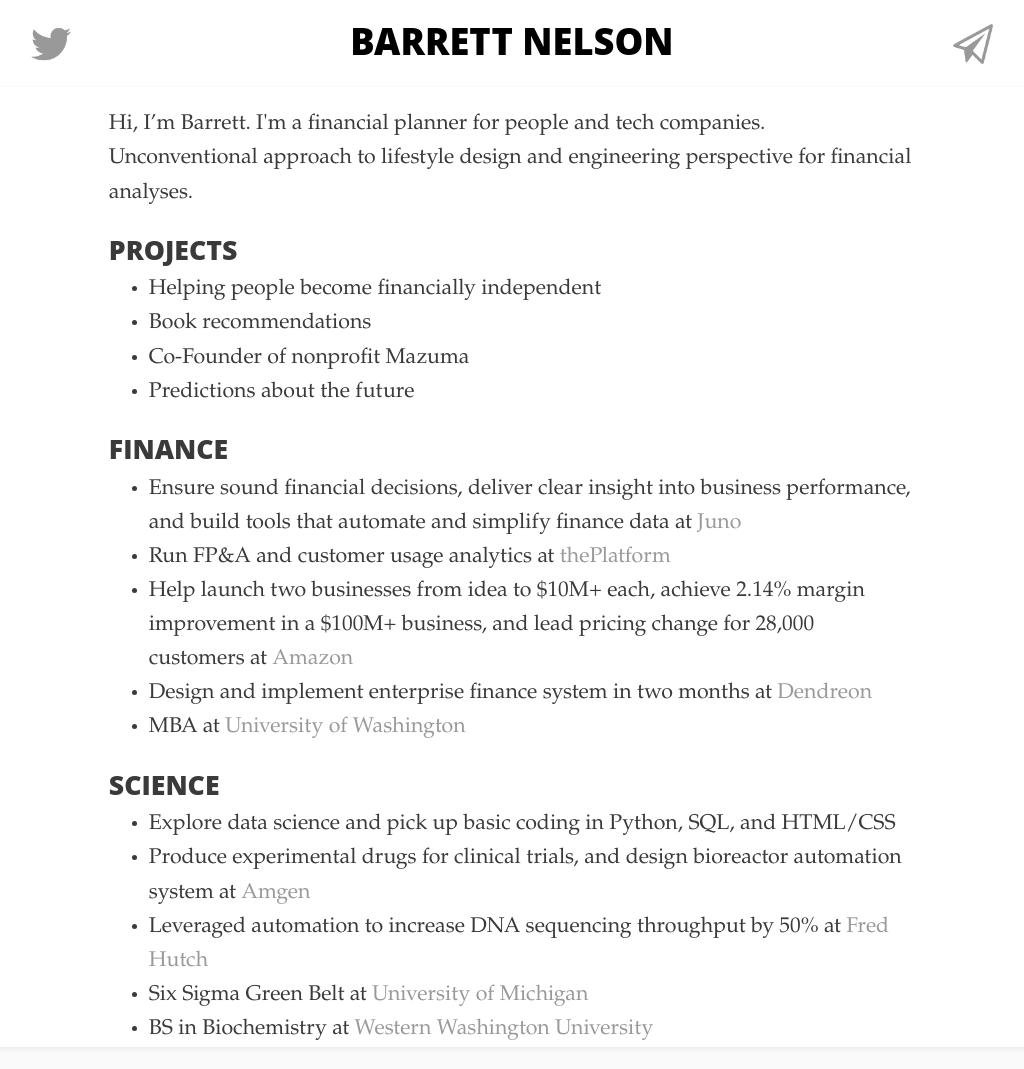
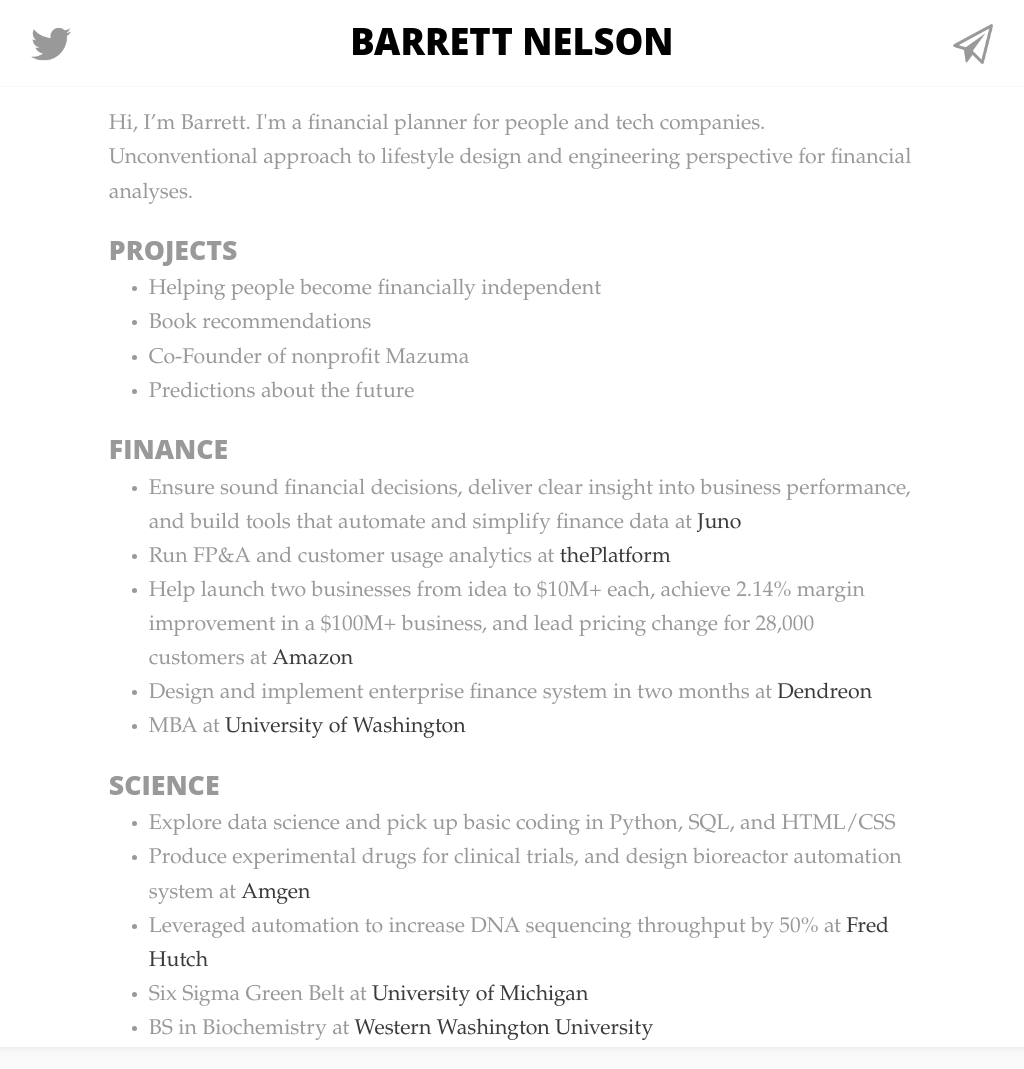
Before and after one commit to bstnel/bstnel.github.io, a Jekyll site: the page index.html, which Jekyll copies as it is, in a window 1280 px wide. Shown: the whole page, without its empty margins (128-1152 px from the left). Built offline with Jekyll 4.4.1, drawn with Linux system fonts in a browser that asks for light colours.

Commit message:
Update main.css

```diff
--- a/css/main.css
+++ b/css/main.css
@@ -1,6 +1,6 @@
 body {
       margin: 0 auto;
-      color: #3a3a3a;
+      color: #999999;
       font-family: 'Gentium Book Basic', 'Palatino', Georgia, serif;
       font-size: 16pt;
       line-height: 160%;
@@ -29,18 +29,18 @@
       padding: 0 15%;
     }
     a{
-      color: #999999;
+      color: #3a3a3a;
       text-decoration: none;
     }
     a:hover{
-      color: #3a3a3a;
+      color: #999999;
       text-decoration: none;
     }
     a i{
       color: #3a3a3a;
     }
     a:hover i{
-      color: #CE3816;
+      color: #999999;
     }
     .centerdiv{
       margin: 0 auto;
```
